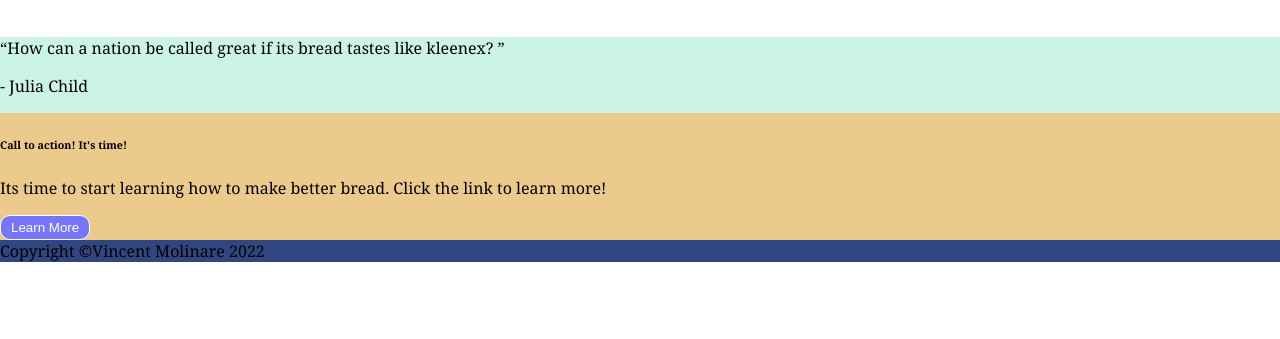
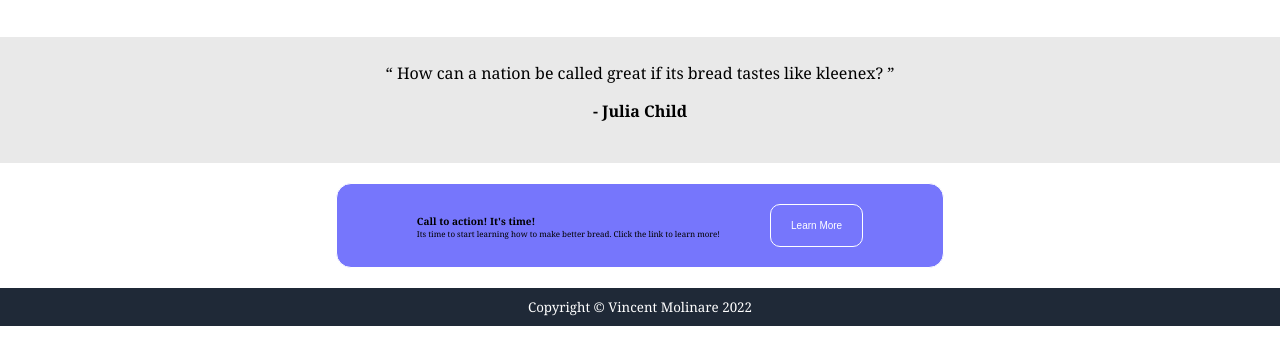
Before and after one commit to VincentDMol/TOPLandingPage, a plain HTML site: page index.html in a window 1280 px wide. Shown: the part 461-800 px from the top of the page. Drawn offline with Linux system fonts and the light colour scheme.

Commit message:
Complete TOP LandingPage

```diff
--- a/index.html
+++ b/index.html
@@ -56,20 +56,27 @@
 
     </div>
     <div class="quotes">
-        <q>How can a nation be called great if its bread tastes like kleenex?
+        <q>
+            How can a nation be called great if its bread tastes like kleenex?
         </q>
-        <p>- Julia Child</p>
+        <p>
+            <strong>- Julia Child</strong>
+        </p>
     </div>
     <div class="cta">
-        <h6> Call to action! It's time!</h6>
-        <p>Its time to start learning how to make better bread. Click the link to learn more!</p>
+        <div class="box">
+            <div class="callandtext">
+        <p class="title"> Call to action! It's time!</p>
+        <p class="infocta">Its time to start learning how to make better bread. Click the link to learn more!</p>
+        </div>
         <button class="bottombutton">Learn More</button>
+        </div>
     </div>
 
 </body>
 
 <footer>
-    Copyright &copy;Vincent Molinare 2022
+    Copyright &copy; Vincent Molinare 2022
 </footer>
 
 
--- a/style.css
+++ b/style.css
@@ -98,13 +98,46 @@ figcaption {
 
 
 .quotes {
-    background-color: rgb(203, 244, 230);
+    padding: 25px 0;
+    background-color: rgb(233, 233, 233);
+    text-align: center;
 }
 .cta {
-    background-color: rgb(236, 202, 139);
+   display: flex;
+   justify-content: center;
+
 }
+.box {
+    background-color: rgb(118, 118, 252);
+    border: 1px solid white;
+    border-radius: 15px;
+    display: flex;
+    padding: 20px 80px;
+    margin: 20px 0;
+    gap: 50px;
+}
+.title {
+    font-weight: bold;
+    font-size: 10px;
+    margin-bottom: 0;
+}
+.infocta {
+    margin-top: 0px;
+    font-size: 8px;
+}
+
+
+
+
 footer{
-    background-color: rgb(49, 69, 128);
+    display: flex;
+    justify-content: center;
+    align-content: space-between;
+    color: white;
+    background-color: #1f2937;
+    padding: 10px;
+    font-size: smaller;
+
 }
 .topbutton {
     color: white;
@@ -114,9 +147,10 @@ footer{
     border: #1f2937;
 }
 .bottombutton {
+    font-size: 10px;
     color: white;
     background-color: rgb(118, 118, 252);
     border-radius: 10px;
-    padding: 4px 10px;
+    padding: 0 20px;
     border: 1px white solid;
 }
```
